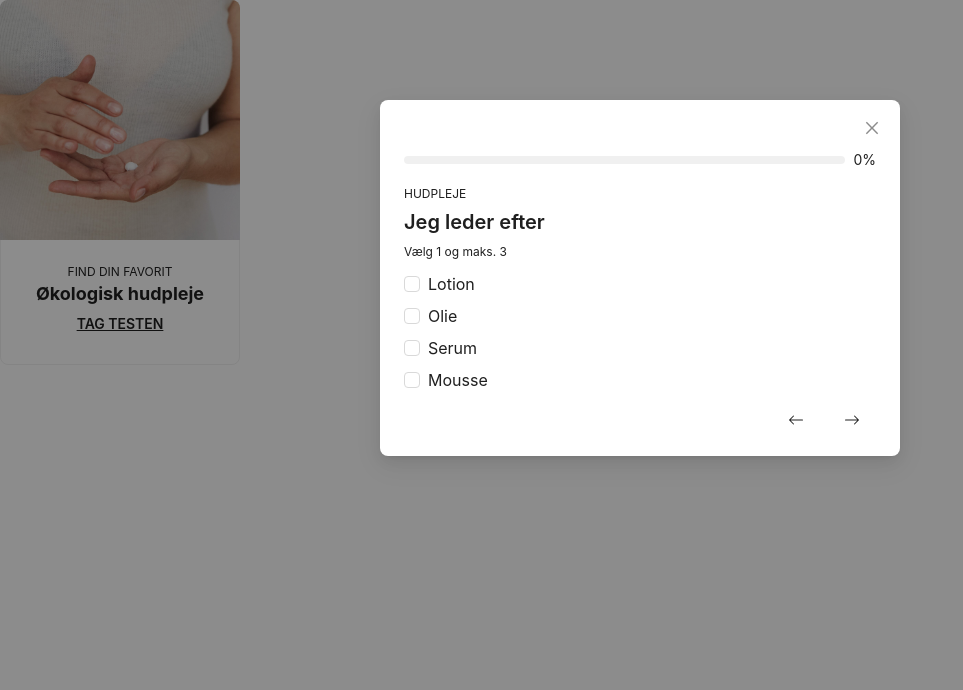
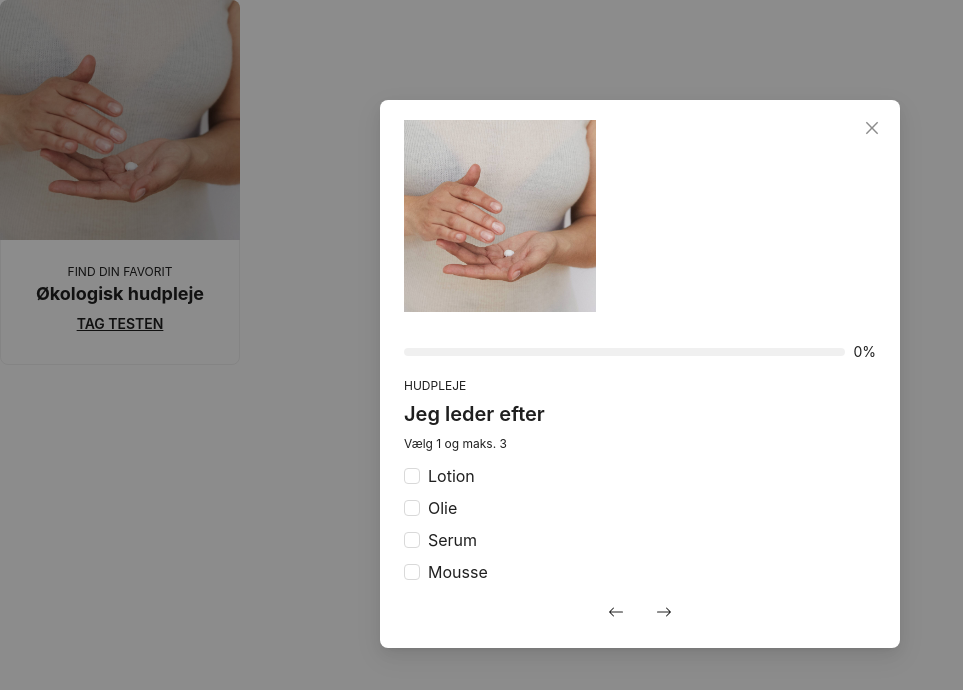
Before and after one commit to emma510t/matas, a Next.js app: page / in a window 1280 px wide. Both pictures are taken after a click on the button "TAG TESTEN". Shown: the top 690 px of the page, without its empty margins (0-963 px from the left). Built offline with nearby package versions, Linux system fonts and the light colour scheme.

Commit message:
arrows centered

```diff
--- a/src/components/ModalX.jsx
+++ b/src/components/ModalX.jsx
@@ -44,6 +44,7 @@ export default function ModalX() {
         open={open}
         onCancel={handleCancel}
         footer={[
+          <div key="back" className="flex justify-center">
             <Button key="back" type="text" onClick={decline}>
               <svg
                 xmlns="http://www.w3.org/2000/svg"
@@ -58,8 +59,13 @@ export default function ModalX() {
                   d="M15 8a.5.5 0 0 0-.5-.5H2.707l3.147-3.146a.5.5 0 1 0-.708-.708l-4 4a.5.5 0 0 0 0 .708l4 4a.5.5 0 0 0 .708-.708L2.707 8.5H14.5A.5.5 0 0 0 15 8z"
                 />
               </svg>
-          </Button>,
-          <Button key="submit" type="text" loading={loading} onClick={increase}>
+            </Button>
+            <Button
+              key="submit"
+              type="text"
+              loading={loading}
+              onClick={increase}
+            >
               <svg
                 xmlns="http://www.w3.org/2000/svg"
                 width="16"
@@ -73,9 +79,14 @@ export default function ModalX() {
                   d="M1 8a.5.5 0 0 1 .5-.5h11.793l-3.147-3.146a.5.5 0 0 1 .708-.708l4 4a.5.5 0 0 1 0 .708l-4 4a.5.5 0 0 1-.708-.708L13.293 8.5H1.5A.5.5 0 0 1 1 8z"
                 />
               </svg>
-          </Button>,
+            </Button>
+          </div>,
         ]}
       >
+        <img
+          className="max-h-48 aspect-auto"
+          src="/img/oekologisk-hudpleje.jpg"
+        ></img>
         <div
           style={{
             marginBottom: 10,
```
Lines whose indentation alone changed are shown as unchanged.
